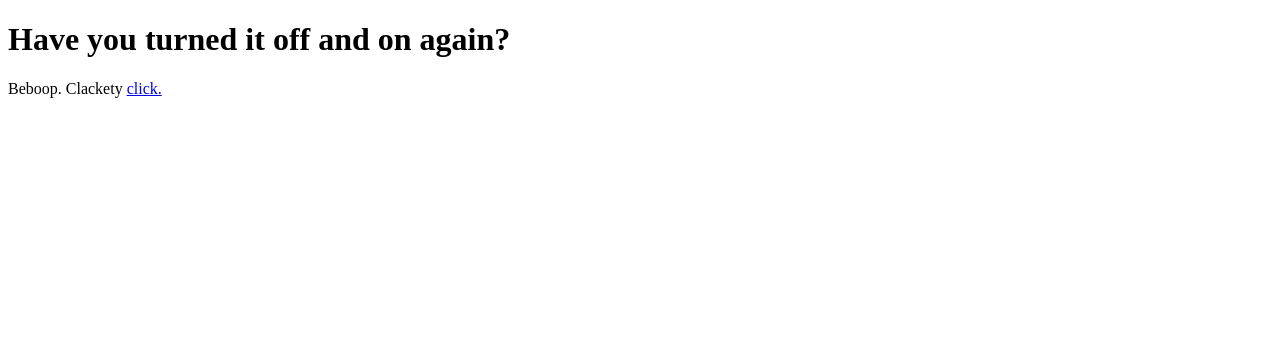
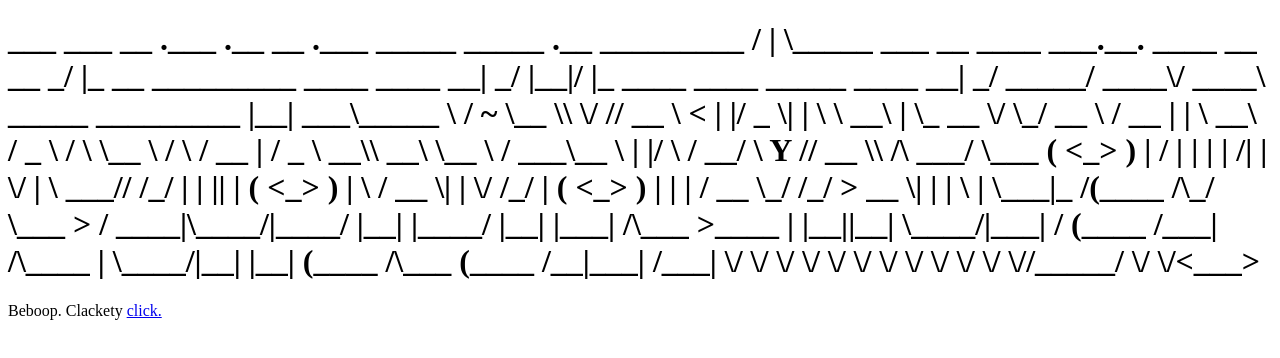
Before and after one commit to lab067/helloit-com-au, a plain HTML site: page index.html in a window 1280 px wide. Drawn offline with Linux system fonts and the light colour scheme.

Commit message:
Update index.html

```diff
--- a/index.html
+++ b/index.html
@@ -2,7 +2,18 @@
 <html>
 <body>
 
-<h1>Have you turned it off and on again?</h1>
+<h1>
+
+
+  ___ ___                                              __                                 .___ .__  __                                       .___         _____  _____                       .__     _________
+ /   |   \_____ ___  __ ____    ___.__. ____  __ __  _/  |_ __ _________  ____   ____   __| _/ |__|/  |_    ____   ____   _____    ____    __| _/   _____/ ____\/ ____\ _____     _________  |__| ___\_____   \
+/    ~    \__  \\  \/ // __ \  <   |  |/  _ \|  |  \ \   __\  |  \_  __ \/    \_/ __ \ / __ |  |  \   __\  /  _ \ /    \  \__  \  /    \  / __ |   /  _ \   __\\   __\  \__  \   / ___\__  \ |  |/    \ /   __/
+\    Y    // __ \\   /\  ___/   \___  (  <_> )  |  /  |  | |  |  /|  | \/   |  \  ___// /_/ |  |  ||  |   (  <_> )   |  \  / __ \|   |  \/ /_/ |  (  <_> )  |   |  |     / __ \_/ /_/  > __ \|  |   |  \   |
+ \___|_  /(____  /\_/  \___  >  / ____|\____/|____/   |__| |____/ |__|  |___|  /\___  >____ |  |__||__|    \____/|___|  / (____  /___|  /\____ |   \____/|__|   |__|    (____  /\___  (____  /__|___|  /___|
+       \/      \/          \/   \/                                           \/     \/     \/                         \/       \/     \/      \/                             \//_____/     \/        \/<___>
+
+
+ </h1>
   <p>Beboop. Clackety <a href="https://revilo.com.au">click.</a></p>
 
 </body>
```
